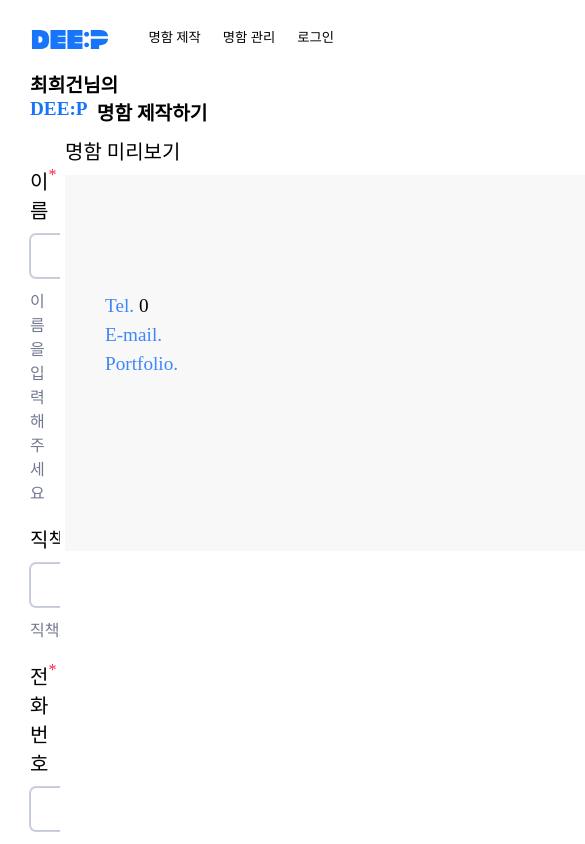
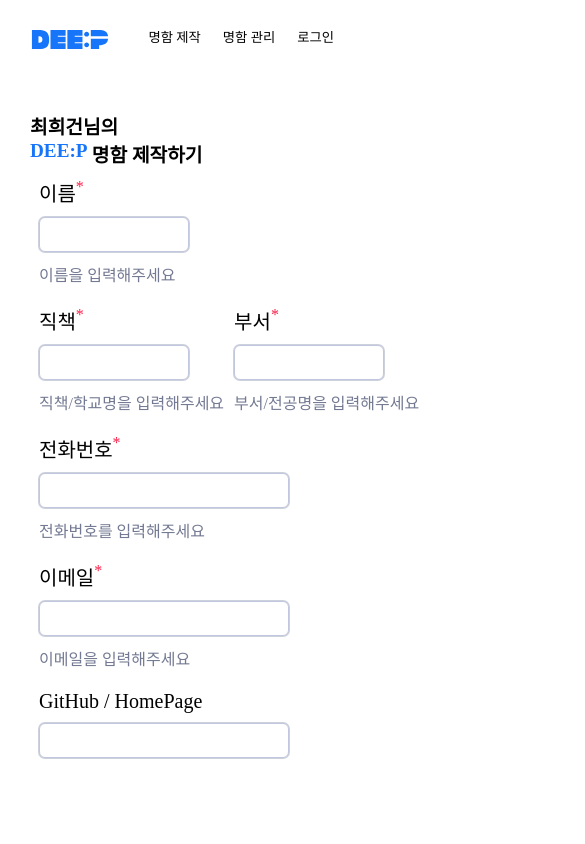
Before and after one commit to Project-DEE-P/DEEP-FrontEnd, a React (Create React App) app in the folder deep-web/: page /template in a window 390 px wide. Shown: the top 844 px of the page, 585 px wide, since content can reach past the window. Built offline with nearby package versions, Linux system fonts and the light colour scheme; no server answers; what recoil-persist would draw is missing.

Commit message:
[Feat] :: 반응형 구현

```diff
--- a/deep-web/src/components/auth/index.tsx
+++ b/deep-web/src/components/auth/index.tsx
@@ -10,6 +10,7 @@ import CardTypeAtom from "../../atoms/cardType";
 import Login from "../../components/common/LoginButton";
 import DeepLogo from "../../assets/img/DeepLogo.svg";
 import OAuthBtn from "../../assets/img/OAuthBtn.svg";
+import Header from "../layout/Header";
 
 function OAuth() {
   const handleLoginClick = () => {
@@ -18,6 +19,7 @@ function OAuth() {
 
   return (
     <>
+
       <S.OAuthContainer>
         <S.DeepLogoImg src={DeepLogo}></S.DeepLogoImg>
         <S.OAuthButton src={OAuthBtn} onClick={handleLoginClick} />
--- a/deep-web/src/components/intro/style.ts
+++ b/deep-web/src/components/intro/style.ts
@@ -18,8 +18,8 @@ export const FirstContainer = styled.div`
   flex-direction: row;
 
   @media screen and (max-width: 1024px) {
-    padding-left: 15vw;
-    padding-right: 15vw;
+    padding-left: 8vw;
+    padding-right: 8vw;
     padding-top: 5vh;
     height: 80vh;
     width: 100%;
@@ -151,7 +151,7 @@ export const ThirdText = styled.p`
   line-height: normal;
   overflow: hidden;
   @media screen and (max-width: 1024px) {
-    font-size: 4vh;
+    font-size: 3.5vh;
   }
 `;
 
@@ -165,7 +165,7 @@ export const ThirdRightText = styled.p`
   text-align: end;
 
   @media screen and (max-width: 1024px) {
-    font-size: 4vh;
+    font-size: 3.5vh;
     width: 80vw;
   }
 `;
--- a/deep-web/src/components/layout/AppHeader/index.tsx
+++ b/deep-web/src/components/layout/AppHeader/index.tsx
@@ -13,7 +13,9 @@ const AppHeader = () => {
   return (
     <a.HeaderContainer>
       <a.AppHeaderBox>
-        <a.LogoImg src={DeepLogoImg} />
+        <a href="/">
+          <a.LogoImg src={DeepLogoImg} alt="error" />
+        </a>
         <a.HeaderButtonBox>
           <button onClick={() => handleNavigate("/template")}>
             <a.HeaderButton>
--- a/deep-web/src/components/template/index.tsx
+++ b/deep-web/src/components/template/index.tsx
@@ -52,7 +52,7 @@ const Template = () => {
             <S.TemplateTitleBlack>명함 제작하기</S.TemplateTitleBlack>
           </S.TemplateRowContainer>
         </S.TemplateTitleWrapper>
-        <S.TemplateRowContainer>
+        <S.TemplateComponentWraper>
           <S.TemplateListContainer>
             <S.TemplateOptionWraper>
               <S.TemplateOptionTitleWraper>
@@ -140,6 +140,7 @@ const Template = () => {
               </S.TemplateOptionHelper>
             </S.TemplateOptionWraper>
           </S.TemplateListContainer>
+
           <S.TemplatePreviewWraper>
             <S.TemplateOptionTitle>명함 미리보기</S.TemplateOptionTitle>
             <S.TemplatePreviewCard>
@@ -162,7 +163,7 @@ const Template = () => {
               </S.CardInfoWraper>
             </S.TemplatePreviewCard>
           </S.TemplatePreviewWraper>
-        </S.TemplateRowContainer>
+        </S.TemplateComponentWraper>
       </S.TemplateInputWraper>
     </>
   );
--- a/deep-web/src/components/template/style.ts
+++ b/deep-web/src/components/template/style.ts
@@ -1,14 +1,14 @@
 import styled, { css } from "styled-components";
-import { DefaultBox } from "../../styles/default";
 
 export const TemplateListContainer = styled.div`
   height: 100vh;
   padding: 30px;
   overflow-y: hidden;
-
-  @media screen and (min-width: 1024px) {
-    padding-left: 15vw;
-    padding-right: 15vw;
+  @media screen and (max-width: 1024px) {
+    height: 70vh;
+    min-width: 130%;
+    padding-left: 10vw;
+    padding-right: 10vw;
     font-family: Pretendard;
     font-size: 1.75rem;
     font-style: normal;
@@ -21,10 +21,10 @@ export const TemplateListContainer = styled.div`
     padding-top: 0px;
   }
 `;
+
 export const TemplateRowContainer = styled.div`
   display: flex;
   flex-direction: row;
-  column-gap: 5px;
 `;
 export const TemplateTitleBlack = styled.div`
   font-size: 1.2em;
@@ -81,6 +81,19 @@ export const TemplateTitleWrapper = styled.div`
   }
 `;
 
+export const TemplateComponentWraper = styled.div`
+  display: flex;
+  flex-direction: row;
+  column-gap: 5px;
+  padding-left: 15vw;
+  padding-right: 15vw;
+  @media screen and (max-width: 1024px) {
+    flex-direction: column;
+    padding-left: 0vw;
+    padding-right: 0vw;
+  }
+`;
+
 export const TemplateOptionTitle = styled.p`
   color: #000000;
   font-family: Pretendard;
@@ -118,6 +131,26 @@ export const TemplateOptionInput = styled.input`
   border-style: solid;
   border-width: 1px;
   box-shadow: 0px 0px 0px 1px #cdd1dc;
+  display: flex;
+  justify-content: flex-start;
+  @media screen and (max-width: 1024px) {
+    ${(props) =>
+      props.width === "small" &&
+      css`
+        width: 150px;
+      `};
+    ${(props) =>
+      props.width === "large" &&
+      css`
+        width: 250px;
+      `};
+    height: 35px;
+    display: flex;
+    flex-direction: column;
+    padding-left: 10px;
+    padding-right: 10px;
+    box-sizing: border-box;
+  }
   &:focus {
     border-color: #1775f9;
     border-width: 1px;
@@ -135,14 +168,24 @@ export const TemplateOptionHelper = styled.p`
 
 export const TemplateOptionWraper = styled.div`
   margin-right: 50px;
+  @media screen and (max-width: 1024px) {
+    margin-right: 10px;
+  }
 `;
-export const TemplateInputWraper = styled.div``;
+export const TemplateInputWraper = styled.div`
+  margin-top: 5vh;
+`;
 
 export const TemplatePreviewWraper = styled.div`
   height: 70vh;
   display: flex;
   align-items: flex-start;
   flex-direction: column;
+  justify-content: center;
+  @media screen and (max-width: 1024px) {
+    align-items: flex-start;
+    padding: 10vw;
+  }
 `;
 
 export const TemplatePreviewCard = styled.div`
@@ -151,6 +194,10 @@ export const TemplatePreviewCard = styled.div`
   background-color: #f8f8f8;
   padding: 40px;
   box-sizing: border-box;
+  @media screen and (max-width: 1024px) {
+    width: 300px;
+    height: 188px;
+  }
 `;
 export const CardInfoWraper = styled.div`
   position: absolute;
@@ -164,6 +211,10 @@ export const CardName = styled.p`
   font-style: normal;
   font-weight: 600;
   line-height: normal;
+  @media screen and (max-width: 1024px) {
+    top: -20px;
+    font-size: 1.5rem;
+  }
 `;
 export const CardPosition = styled.p`
   position: relative;
@@ -175,6 +226,12 @@ export const CardPosition = styled.p`
   font-style: normal;
   font-weight: 300;
   line-height: normal;
+  @media screen and (max-width: 1024px) {
+    top: -55px;
+    left: 70px;
+    font-size: 1.2rem;
+    margin: 5px;
+  }
 `;
 
 export const CardNumber = styled.p`
@@ -183,6 +240,11 @@ export const CardNumber = styled.p`
   font-style: normal;
   font-weight: 500;
   line-height: normal;
+  @media screen and (max-width: 1024px) {
+    top: -100px;
+    font-size: 1.2rem;
+    margin: 5px;
+  }
 `;
 
 export const CardEmail = styled.p`
@@ -210,6 +272,10 @@ export const CardDepartment = styled.p`
   font-style: normal;
   font-weight: 500;
   line-height: 2.5rem;
+  @media screen and (max-width: 1024px) {
+    top: 0px;
+    font-size: 1rem;
+  }
 `;
 
 export const CardInfoBlue = styled.div`
@@ -222,6 +288,11 @@ export const CardInfoBlue = styled.div`
   font-weight: 400;
   line-height: normal;
   height: 1.8rem;
+  @media screen and (max-width: 1024px) {
+    top: -50px;
+    font-size: 0.8rem;
+    height: 1.2rem;
+  }
 `;
 export const CardInfoBlack = styled.div`
   position: relative;
@@ -233,4 +304,9 @@ export const CardInfoBlack = styled.div`
   font-weight: 400;
   line-height: normal;
   height: 1.8rem;
+  @media screen and (max-width: 1024px) {
+    top: -50px;
+    font-size: 0.8rem;
+    height: 1.2rem;
+  }
 `;
--- a/deep-web/src/pages/OAuth/OAuth.tsx
+++ b/deep-web/src/pages/OAuth/OAuth.tsx
@@ -2,17 +2,13 @@ import React from "react";
 import OAuth from "../../components/auth/index";
 import Login from "../../components/common/LoginButton";
 import styled from "styled-components";
+import Header from "src/components/layout/Header";
 
 export default function OAuthPage() {
   return (
-    <OAuthContainer>
+    <>
+      <Header />
       <OAuth />
-    </OAuthContainer>
+    </>
   );
 }
-
-const OAuthContainer = styled.div`
-  display: flex;
-  justify-content: center;
-  align-items: center;
-`
--- a/deep-web/src/styles/default.tsx
+++ b/deep-web/src/styles/default.tsx
@@ -60,10 +60,5 @@ export const GlobalStyles = createGlobalStyle`
 export const DefaultBox = styled.div`
   width: 100%;
   height: 100%;
-  max-width: 1320px;
   margin: 0 auto;
-
-  @media screen and (max-width: 1024px) {
-    max-width: 1024px;
-  }
 `;
```
